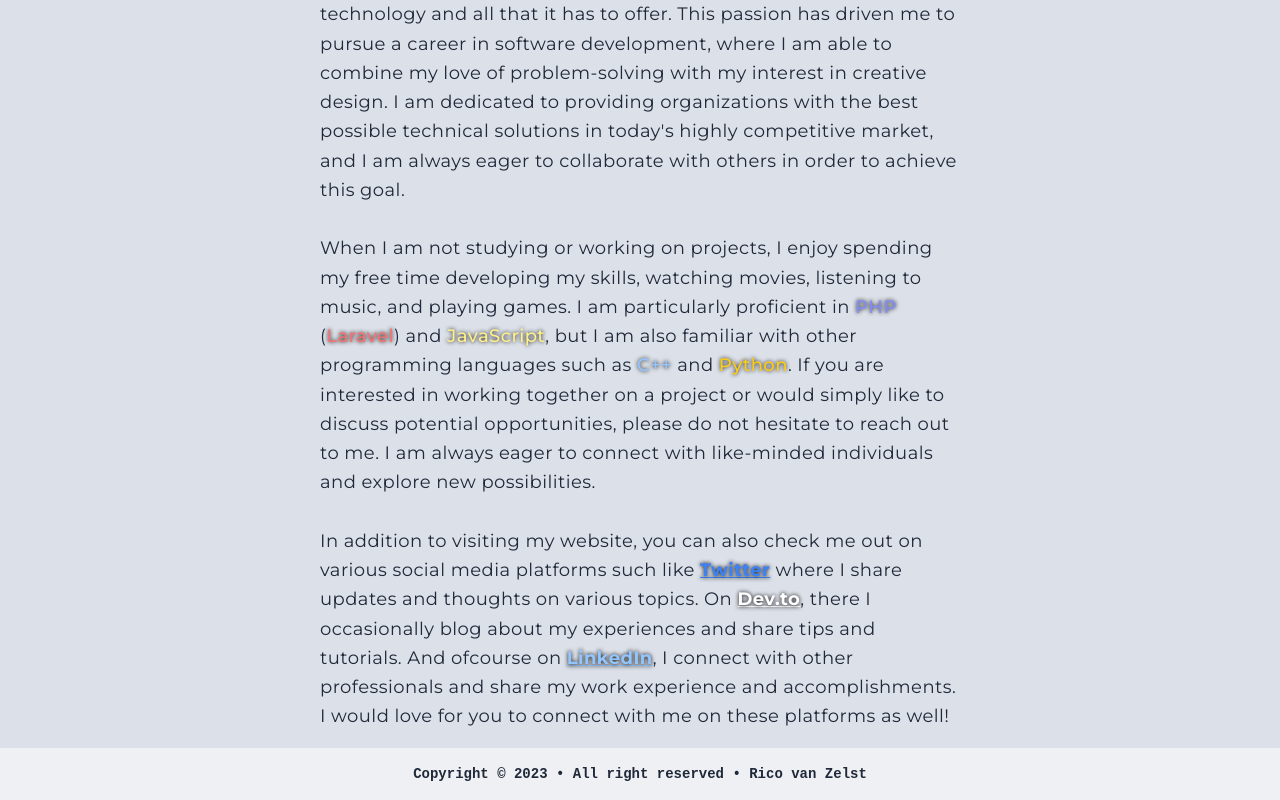
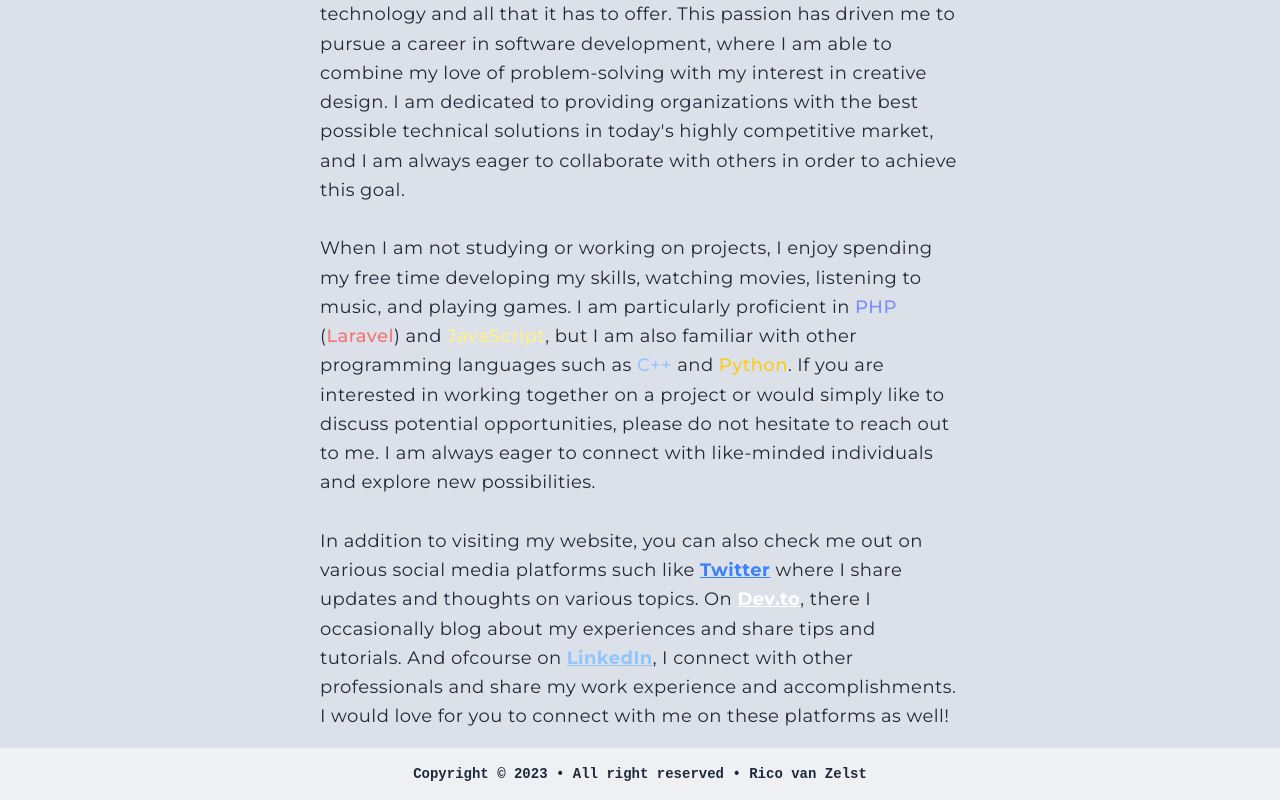
Before and after one commit to rico-vz/personal-website, an Astro site: page /about in a window 1280 px wide. Shown: the part 430-1230 px from the top of the page. Built offline with nearby package versions, Linux system fonts and the light colour scheme; Astro itself is replaced by a stand-in of ours; a web font is replaced by a local one.

Commit message:
rm; no more shadows (:

```diff
--- a/src/components/About.astro
+++ b/src/components/About.astro
@@ -21,34 +21,34 @@
     <br /><br />
     When I am not studying or working on projects, I enjoy spending my free time
     developing my skills, watching movies, listening to music, and playing games.
-    I am particularly proficient in <span
-      class="text-indigo-400 text-shadow font-medium">PHP</span
-    > (<span class="text-red-400 text-shadow font-medium">Laravel</span>) and
-    <span class="text-yellow-200 text-shadow font-medium">JavaScript</span>, but
-    I am also familiar with other programming languages such as <span
-      class="text-blue-300 text-shadow font-medium">C++</span
+    I am particularly proficient in <span class="text-indigo-400 font-medium"
+      >PHP</span
+    > (<span class="text-red-400 font-medium">Laravel</span>) and
+    <span class="text-yellow-200 font-medium">JavaScript</span>, but I am also
+    familiar with other programming languages such as <span
+      class="text-blue-300 font-medium">C++</span
     > and
-    <span class="text-yellow-400 text-shadow font-medium">Python</span>. If you
-    are interested in working together on a project or would simply like to
-    discuss potential opportunities, please do not hesitate to reach out to me.
-    I am always eager to connect with like-minded individuals and explore new
+    <span class="text-yellow-400 font-medium">Python</span>. If you are
+    interested in working together on a project or would simply like to discuss
+    potential opportunities, please do not hesitate to reach out to me. I am
+    always eager to connect with like-minded individuals and explore new
     possibilities.
     <br />
     <br />
     In addition to visiting my website, you can also check me out on various social
     media platforms such like <a
       href="https://twitter.com/Zqrc"
-      class="font-bold text-blue-500 text-shadow underline"
+      class="font-bold text-blue-500 underline"
       target="_blank">Twitter</a
     >
     where I share updates and thoughts on various topics. On <a
       href="https://dev.to/ricovz"
-      class="font-bold text-white text-shadow underline"
+      class="font-bold text-white underline"
       target="_blank">Dev.to</a
     >, there I occasionally blog about my experiences and share tips and
     tutorials. And ofcourse on <a
       href="https://www.linkedin.com/in/ricovz/"
-      class="font-bold text-blue-300 text-shadow underline"
+      class="font-bold text-blue-300 underline"
       target="_blank">LinkedIn</a
     >, I connect with other professionals and share my work experience and
     accomplishments. I would love for you to connect with me on these platforms
```
